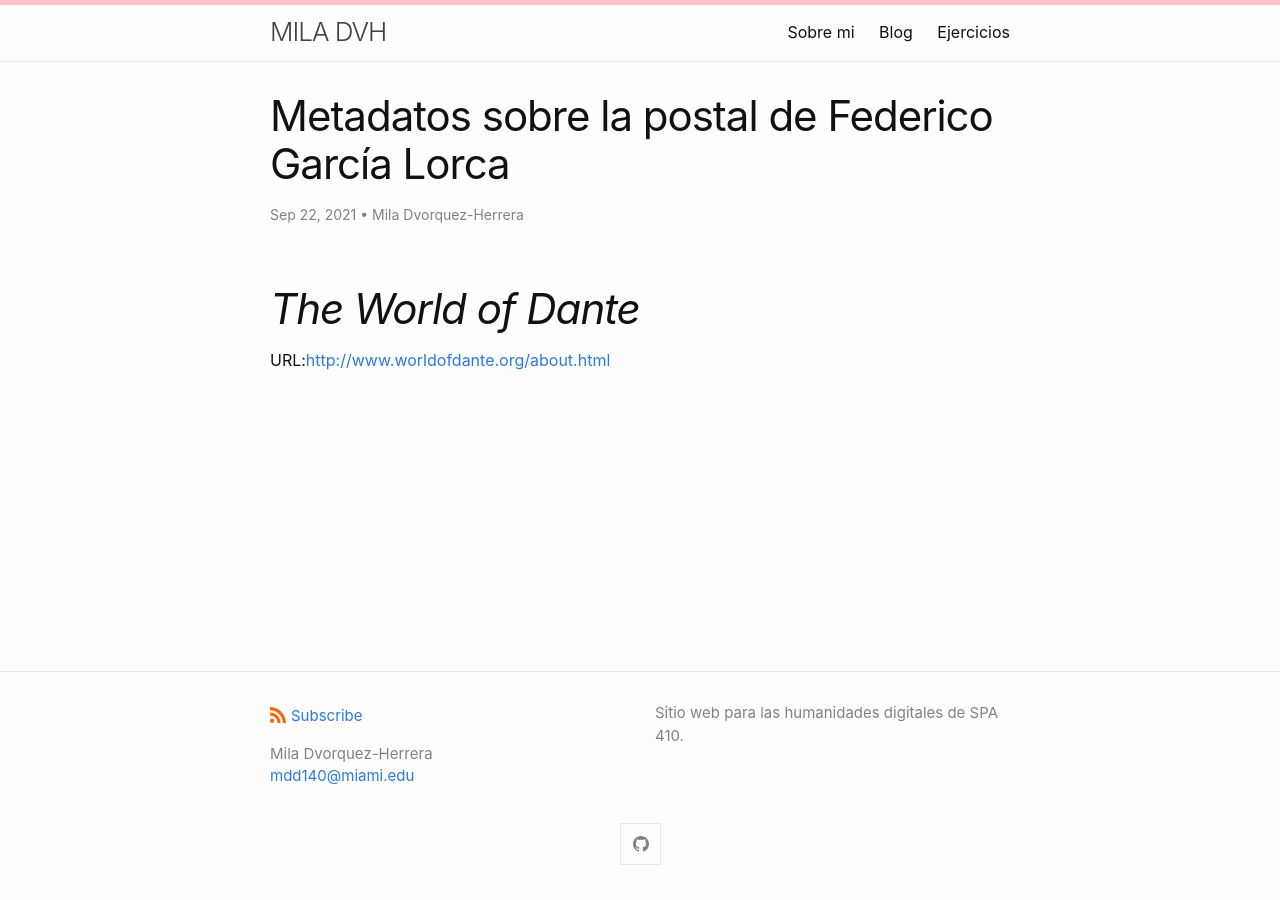
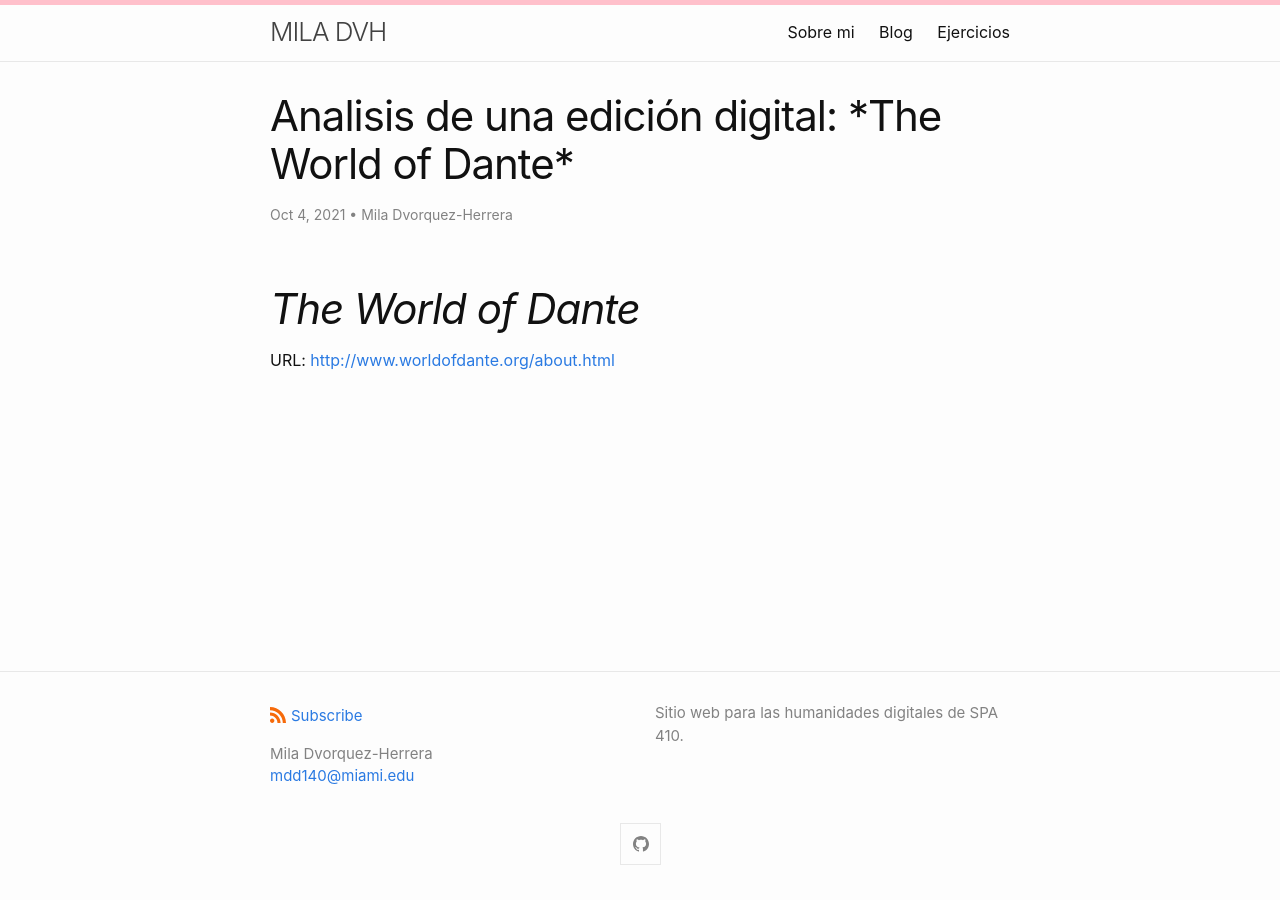
Before and after one commit to miladvh/miladvh.github.io, a Jekyll site: the page built from _posts/2021-10-04-edición-digital.md, in a window 1280 px wide. Built offline with Jekyll 4.4.1, drawn with Linux system fonts in a browser that asks for light colours.

Commit message:
Update 2021-10-04-edición-digital.md

```diff
--- a/_posts/2021-10-04-edición-digital.md
+++ b/_posts/2021-10-04-edición-digital.md
@@ -1,8 +1,8 @@
 ---
 layout: post
-title: "Metadatos sobre la postal de Federico García Lorca"
-date: 2021-09-22
+title: "Analisis de una edición digital: *The World of Dante*"
+date: 2021-10-04
 author: Mila Dvorquez-Herrera
 ---
 # *The World of Dante*
-URL:<http://www.worldofdante.org/about.html>
+URL: <http://www.worldofdante.org/about.html>
```
